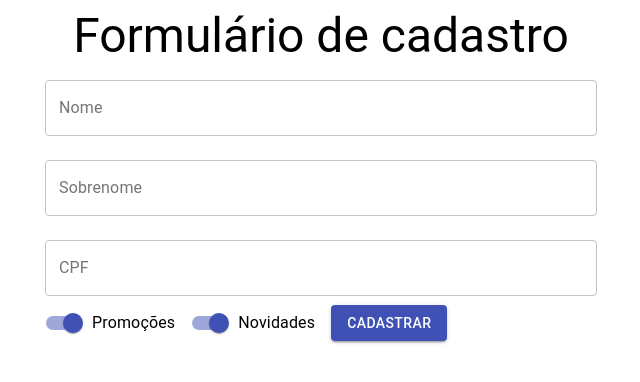
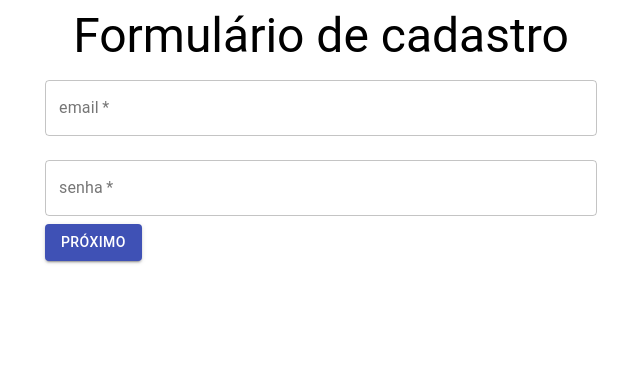
Before and after one commit to marcospardal/Alura_curso_React, a React (Create React App) app in the folder form_cadastro/: page / in a window 1280 px wide. Shown: the top 382 px of the page, without its empty margins (319-959 px from the left). Built offline with nearby package versions, Linux system fonts and the light colour scheme.

Commit message:
Adicionando etapas ao formulário

```diff
--- /dev/null
+++ b/form_cadastro/src/components/FormularioCadastro/DadosEntrega.jsx
@@ -0,0 +1,57 @@
+import React from "react";
+import { TextField, Button } from "@material-ui/core";
+
+function DadosEntrega() {
+  return (
+    <form>
+      <TextField
+        id="cep"
+        label="CEP"
+        type="number"
+        variant="outlined"
+        margin="normal"
+        fullWidth
+      />
+
+      <TextField
+        id="endereco"
+        label="Endereço"
+        type="text"
+        variant="outlined"
+        margin="normal"
+        fullWidth
+      />
+
+      <TextField
+        id="numero"
+        label="Número"
+        type="number"
+        variant="outlined"
+        margin="normal"
+        fullWidth
+      />
+
+      <TextField
+        id="estado"
+        label="Estado"
+        type="text"
+        variant="outlined"
+        margin="normal"
+      />
+
+      <TextField
+        id="cidade"
+        label="Cidade"
+        type="text"
+        variant="outlined"
+        margin="normal"
+      />
+
+      <Button type="submit" variant="contained" color="primary">
+        Finalizar Cadastro
+      </Button>
+    </form>
+  );
+}
+
+export default DadosEntrega;
--- /dev/null
+++ b/form_cadastro/src/components/FormularioCadastro/DadosPessoas.jsx
@@ -0,0 +1,88 @@
+import React, { useState } from "react";
+import { Button, TextField, Switch, FormControlLabel } from "@material-ui/core";
+
+function DadosPessoais(props) {
+  const [nome, setNome] = useState("");
+  const [sobrenome, setSobrenome] = useState("");
+  const [cpf, setCpf] = useState("");
+  const [promocoes, setPromocoes] = useState(true);
+  const [novidades, setNovidades] = useState(true);
+  const [errors, setErrors] = useState({ cpf: { valido: true, texto: "" } });
+
+  const { onSubmit, validateCPF } = props;
+
+  return (
+    <form
+      onSubmit={(e) => {
+        e.preventDefault();
+        onSubmit({ nome, sobrenome, cpf, novidades, promocoes });
+      }}
+    >
+      <TextField
+        value={nome}
+        onChange={(e) => {
+          setNome(e.target.value);
+        }}
+        label="Nome"
+        variant="outlined"
+        margin="normal"
+        fullWidth
+      />
+
+      <TextField
+        value={sobrenome}
+        onChange={(e) => setSobrenome(e.target.value)}
+        label="Sobrenome"
+        variant="outlined"
+        margin="normal"
+        fullWidth
+      />
+
+      <TextField
+        value={cpf}
+        onChange={(e) => setCpf(e.target.value)}
+        label="CPF"
+        error={!errors.cpf.valido}
+        helperText={errors.cpf.texto}
+        onBlur={() => {
+          const cpfError = validateCPF(cpf);
+          setErrors({ ...errors, cpf: cpfError });
+        }}
+        variant="outlined"
+        margin="normal"
+        fullWidth
+      />
+
+      <FormControlLabel
+        label="Promoções"
+        control={
+          <Switch
+            checked={promocoes}
+            onChange={(e) => setPromocoes(!promocoes)}
+            label="Promoções"
+            color="primary"
+          />
+        }
+      />
+
+      <FormControlLabel
+        label="Novidades"
+        control={
+          <Switch
+            checked={novidades}
+            onChange={(e) => setNovidades(!novidades)}
+            label="Novidades"
+            margin="normal"
+            color="primary"
+          />
+        }
+      />
+
+      <Button variant="contained" color="primary" type="submit">
+        Próximo
+      </Button>
+    </form>
+  );
+}
+
+export default DadosPessoais;
--- /dev/null
+++ b/form_cadastro/src/components/FormularioCadastro/DadosUsuario.jsx
@@ -0,0 +1,39 @@
+import React from "react";
+import { TextField, Button } from "@material-ui/core";
+
+function DadosUsuario(props) {
+  const { onSubmit } = props;
+
+  return (
+    <form
+      onSubmit={(e) => {
+        e.preventDefault();
+        onSubmit();
+      }}
+    >
+      <TextField
+        id="email"
+        label="email"
+        type="email"
+        variant="outlined"
+        margin="normal"
+        required
+        fullWidth
+      />
+      <TextField
+        id="senha"
+        label="senha"
+        type="password"
+        variant="outlined"
+        margin="normal"
+        required
+        fullWidth
+      />
+      <Button type="submit" variant="contained" color="primary">
+        Próximo
+      </Button>
+    </form>
+  );
+}
+
+export default DadosUsuario;
--- a/form_cadastro/src/components/FormularioCadastro/FormularioCadastro.jsx
+++ b/form_cadastro/src/components/FormularioCadastro/FormularioCadastro.jsx
@@ -1,88 +1,25 @@
 import React, { useState } from "react";
-import { Button, TextField, Switch, FormControlLabel } from "@material-ui/core";
+
+// views
+import DadosPessoais from "./DadosPessoas";
+import DadosUsuario from "./DadosUsuario";
+import DadosEntrega from "./DadosEntrega";
 
 function FormularioCadastro(props) {
-  const [nome, setNome] = useState("");
-  const [sobrenome, setSobrenome] = useState("");
-  const [cpf, setCpf] = useState("");
-  const [promocoes, setPromocoes] = useState(true);
-  const [novidades, setNovidades] = useState(true);
-  const [errors, setErrors] = useState({ cpf: { valido: true, texto: "" } });
-
+  const [etapaAtual, setEtapaAtual] = useState(0);
   const { onSubmit, validateCPF } = props;
 
-  return (
-    <form
-      onSubmit={(e) => {
-        e.preventDefault();
-        onSubmit({ nome, sobrenome, cpf, novidades, promocoes });
-      }}
-    >
-      <TextField
-        value={nome}
-        onChange={(e) => {
-          setNome(e.target.value);
-        }}
-        label="Nome"
-        variant="outlined"
-        margin="normal"
-        fullWidth
-      />
+  const etapas = [
+    <DadosUsuario onSubmit={avancar} />,
+    <DadosPessoais onSubmit={avancar} validateCPF={validateCPF} />,
+    <DadosEntrega onSubmit={onSubmit} />,
+  ];
 
-      <TextField
-        value={sobrenome}
-        onChange={(e) => setSobrenome(e.target.value)}
-        label="Sobrenome"
-        variant="outlined"
-        margin="normal"
-        fullWidth
-      />
+  function avancar() {
+    setEtapaAtual(etapaAtual + 1);
+  }
 
-      <TextField
-        value={cpf}
-        onChange={(e) => setCpf(e.target.value)}
-        label="CPF"
-        error={!errors.cpf.valido}
-        helperText={errors.cpf.texto}
-        onBlur={() => {
-          const cpfError = validateCPF(cpf);
-          setErrors({ ...errors, cpf: cpfError });
-        }}
-        variant="outlined"
-        margin="normal"
-        fullWidth
-      />
-
-      <FormControlLabel
-        label="Promoções"
-        control={
-          <Switch
-            checked={promocoes}
-            onChange={(e) => setPromocoes(!promocoes)}
-            label="Promoções"
-            color="primary"
-          />
-        }
-      />
-
-      <FormControlLabel
-        label="Novidades"
-        control={
-          <Switch
-            checked={novidades}
-            onChange={(e) => setNovidades(!novidades)}
-            label="Novidades"
-            margin="normal"
-            color="primary"
-          />
-        }
-      />
-
-      <Button variant="contained" color="primary" type="submit">
-        Cadastrar
-      </Button>
-    </form>
-  );
+  return <>{etapas[etapaAtual]}</>;
 }
 
 export default FormularioCadastro;
```
